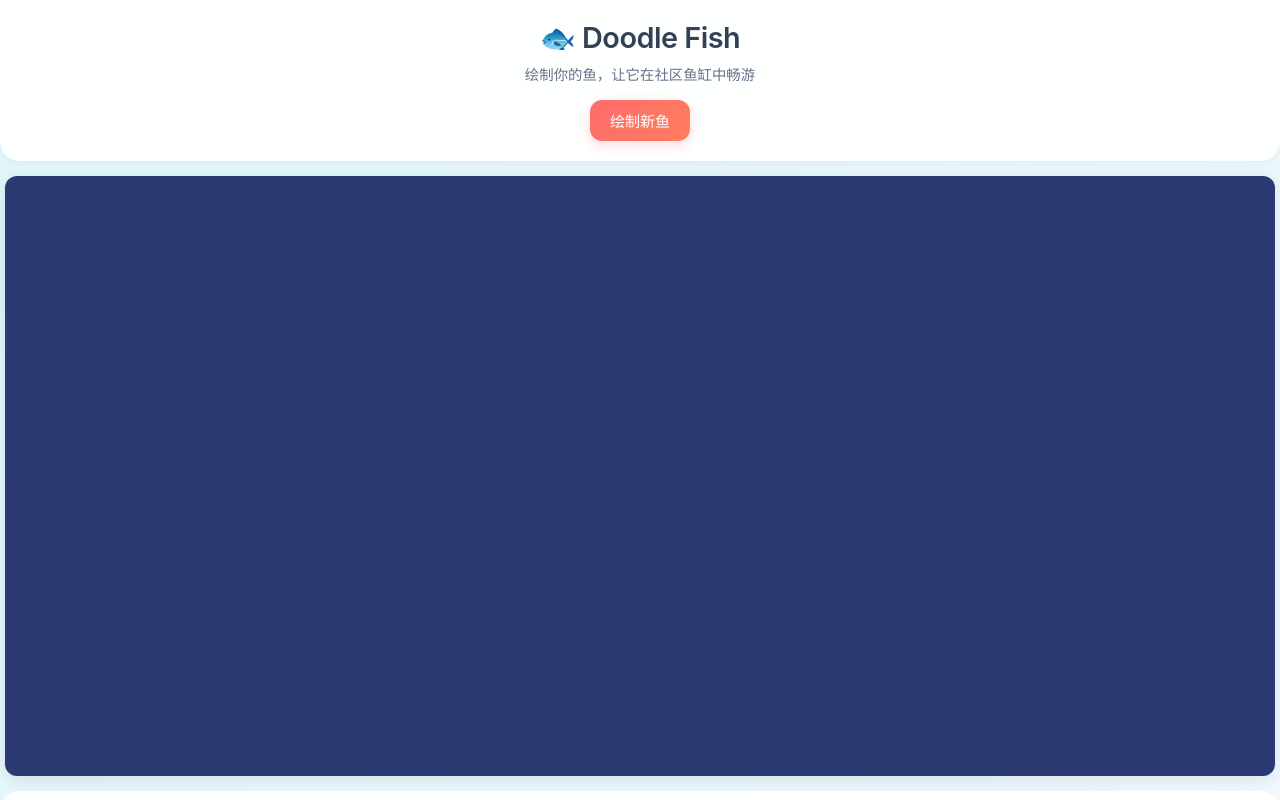
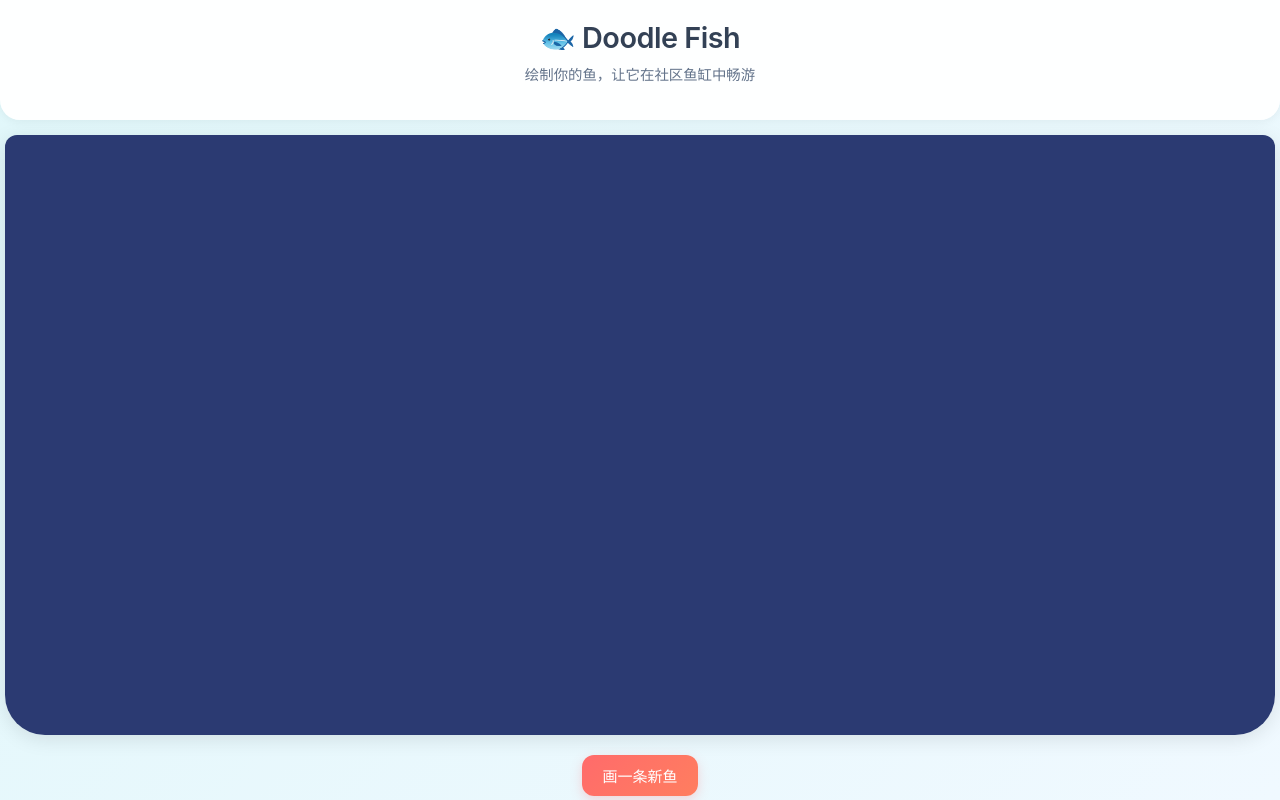
Before and after one commit to SpecSu/doodlecrew, a React (Vite) app in the folder fish-doodle-v2/: page / in a window 1280 px wide. Built offline with nearby package versions, Linux system fonts and the light colour scheme; no server answers.

Commit message:
Improve UI and usability: change loading text to white, update brush sizes, add rounded bottom corners to fish tank, and move draw button below tank

```diff
--- a/fish-doodle-v2/src/App.css
+++ b/fish-doodle-v2/src/App.css
@@ -102,6 +102,11 @@ body {
   border-radius: 12px;
 }
 
+/* 加载文字颜色 */
+.loading-overlay p {
+  color: white;
+}
+
 /* 加载动画 */
 .loading-spinner {
   width: 50px;
--- a/fish-doodle-v2/src/App.tsx
+++ b/fish-doodle-v2/src/App.tsx
@@ -1,4 +1,4 @@
-import { useState, useEffect } from 'react';
+import React, { useState, useEffect } from 'react';
 import DrawingTool from './components/DrawingTool';
 import FishTank from './components/FishTank';
 import type { Fish } from './types';
@@ -206,14 +206,6 @@ function App() {
     <header className="app-header">
       <h1 className="app-title">🐟 Doodle Fish</h1>
       <p className="app-subtitle">绘制你的鱼，让它在社区鱼缸中畅游</p>
-      {currentView === 'tank' && (
-        <button
-          className="draw-new-button"
-          onClick={handleDrawNewFish}
-        >
-          绘制新鱼
-        </button>
-      )}
     </header>
   );
 
@@ -236,7 +228,17 @@ function App() {
             onColorChange={setSelectedColor}
           />
         ) : (
-          <FishTank fish={fish} />
+          <React.Fragment>
+            <FishTank fish={fish} />
+            <div style={{ textAlign: 'center', marginTop: '20px', marginBottom: '20px' }}>
+              <button
+                className="draw-new-button"
+                onClick={handleDrawNewFish}
+              >
+                画一条新鱼
+              </button>
+            </div>
+          </React.Fragment>
         )}
       </main>
 
--- a/fish-doodle-v2/src/components/DrawingTool.tsx
+++ b/fish-doodle-v2/src/components/DrawingTool.tsx
@@ -12,8 +12,8 @@ const DrawingTool: React.FC<DrawingToolProps> = ({
   const [isDrawing, setIsDrawing] = useState(false);
   const [pathSegments, setPathSegments] = useState<PathSegment[]>([]); // 包含颜色和粗细信息的路径段数组
   const [currentPath, setCurrentPath] = useState<Point[]>([]); // 当前正在绘制的路径
-  const [lineWidth, setLineWidth] = useState<number>(3); // 当前选择的笔触粗细
-  const [lineWidths] = useState<number[]>([2, 3, 5, 8]); // 可用的笔触粗细选项
+  const [lineWidth, setLineWidth] = useState<number>(5); // 当前选择的笔触粗细（默认5px）
+  const [lineWidths] = useState<number[]>([3, 5, 8, 12]); // 可用的笔触粗细选项
 
   // 颜色选项
   const colors = [
--- a/fish-doodle-v2/src/components/FishTank.css
+++ b/fish-doodle-v2/src/components/FishTank.css
@@ -27,7 +27,10 @@
   width: 100%;
   flex: 1;
   min-height: 0;
-  border-radius: 12px;
+  border-top-left-radius: 12px;
+  border-top-right-radius: 12px;
+  border-bottom-left-radius: 40px;
+  border-bottom-right-radius: 40px;
   overflow: visible;
   box-shadow: 0 4px 20px rgba(0, 0, 0, 0.1);
   background: #2B3A72;
```
